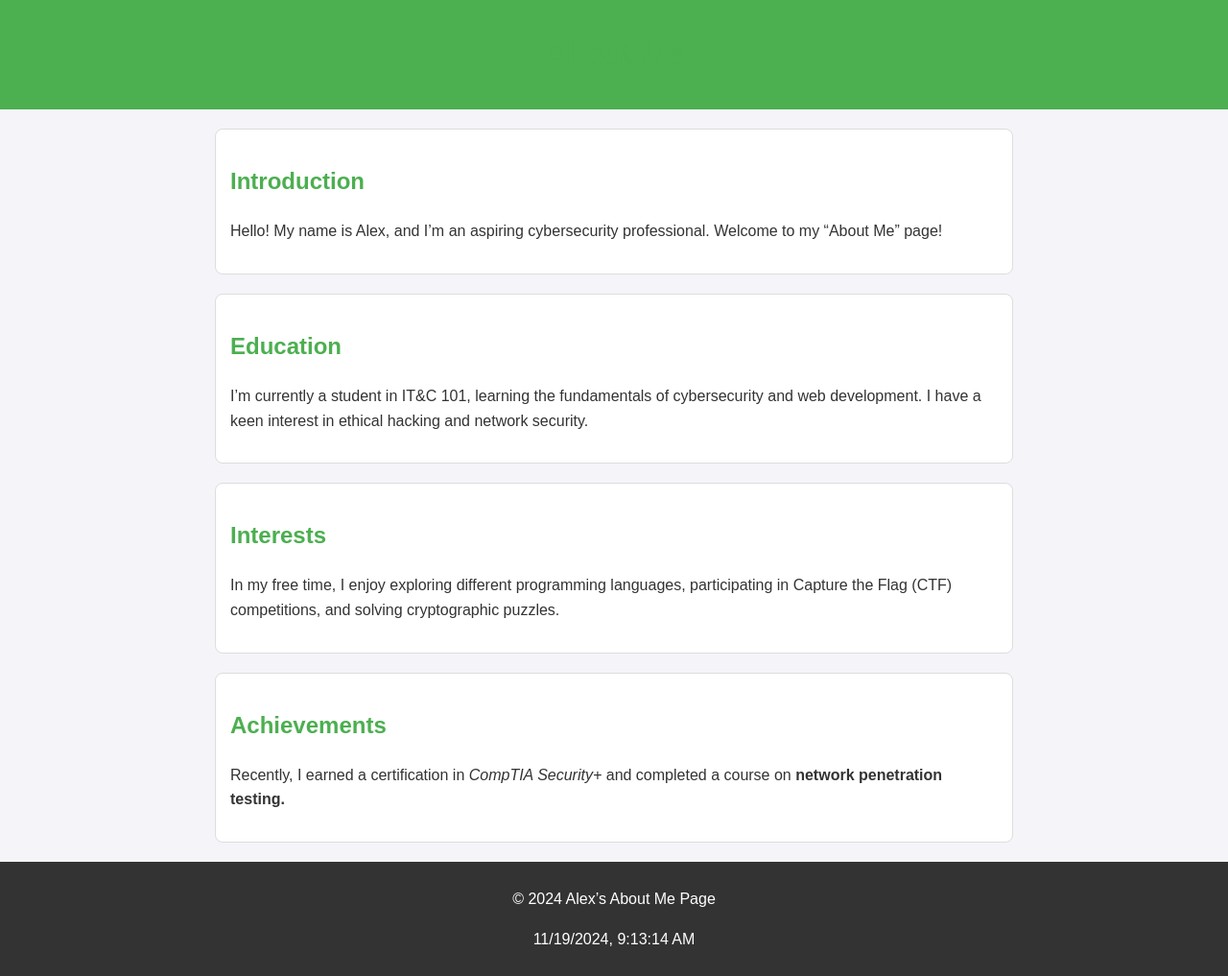
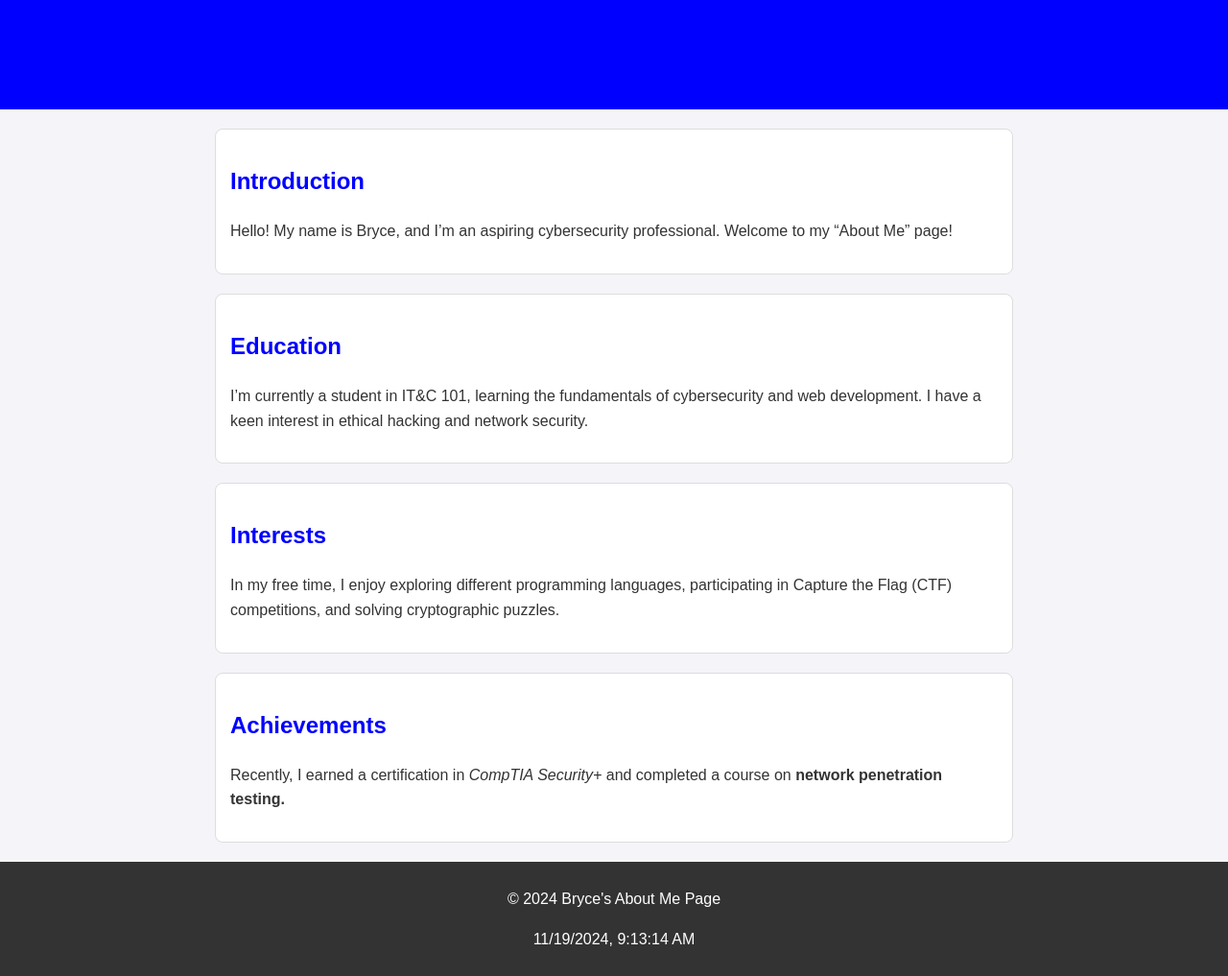
Before and after one commit to bryjohn01/about-me-page, a plain HTML site: page index.html in a window 1280 px wide. Shown: the whole page at 96% size. Drawn offline with Linux system fonts and the light colour scheme.

Commit message:
Add files via upload

```diff
--- a/index.html
+++ b/index.html
@@ -13,7 +13,7 @@
 
     <section>
         <h2>Introduction</h2>
-        <p>Hello! My name is Alex, and I’m an aspiring cybersecurity professional. Welcome to my “About Me” page!</p>
+        <p>Hello! My name is Bryce, and I’m an aspiring cybersecurity professional. Welcome to my “About Me” page!</p>
     </section>
 
     <section>
@@ -32,7 +32,7 @@
     </section>
 
     <footer>
-        <p>© 2024 Alex’s About Me Page</p>
+        <p>© 2024 Bryce's About Me Page</p>
         <p><script>document.write(new Date().toLocaleString())</script></p>
     </footer>
 </body>
--- a/style.css
+++ b/style.css
@@ -8,14 +8,14 @@ body {
 }
 
 header {
-    background-color: #4CAF50;
+    background-color: #0000FF;
     color: white;
     padding: 10px 20px;
     text-align: center;
 }
 
 h1, h2 {
-    color: #4CAF50;
+    color: #0000FF;
 }
 
 section {
```
